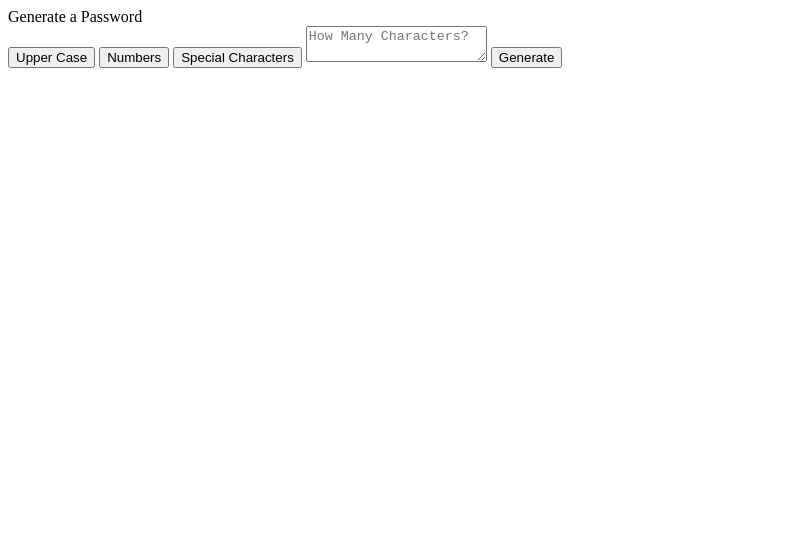
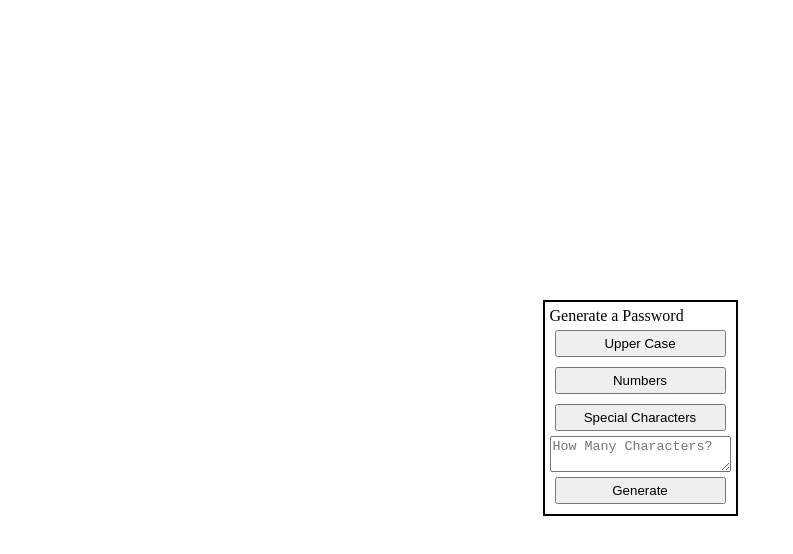
Before and after one commit to LordEvanElias/pwGenerator, a plain HTML site: page index.html in a window 1280 px wide. Shown: the whole page, without its empty margins (0-793 px from the left). Drawn offline with Linux system fonts and the light colour scheme.

Commit message:
Created the skeleton of the page.

```diff
--- a/index.html
+++ b/index.html
@@ -1,10 +1,13 @@
 <!DOCTYPE html>
 <html lang="en">
+
 <head>
     <meta charset="UTF-8">
     <meta name="viewport" content="width=device-width, initial-scale=1.0">
-    <title>Document</title>
+    <title>PW Generator</title>
+    <link rel="stylesheet" href="style.css" />
 </head>
+
 <body>
 
     <div class="pwCard">
@@ -14,10 +17,12 @@
         <button class="toggle">Upper Case</button>
         <button class="toggle">Numbers</button>
         <button class="toggle">Special Characters</button>
-<textarea class="pwNumber" placeholder="How Many Characters?" aria-placeholder="Password Number Input"></textarea>
+        <textarea class="pwNumber" placeholder="How Many Characters?"
+            aria-placeholder="Password Number Input"></textarea>
         <button class="generate">Generate</button>
 
     </div>
 
 </body>
+
 </html>
--- a/style.css
+++ b/style.css
@@ -0,0 +1,24 @@
+body {
+  display: flex;
+  justify-content: center;
+  height: 100vh;
+  align-items: center;
+}
+.pwCard {
+  display: flex;
+  flex-direction: column;
+  border: solid 2px;
+  border-color: black;
+  max-width: 50%;
+  padding: 5px;
+}
+
+.toggle {
+  padding: 4px;
+  margin: 5px;
+}
+
+.generate {
+  padding: 4px;
+  margin: 5px;
+}
```
Lines whose indentation alone changed are shown as unchanged.
